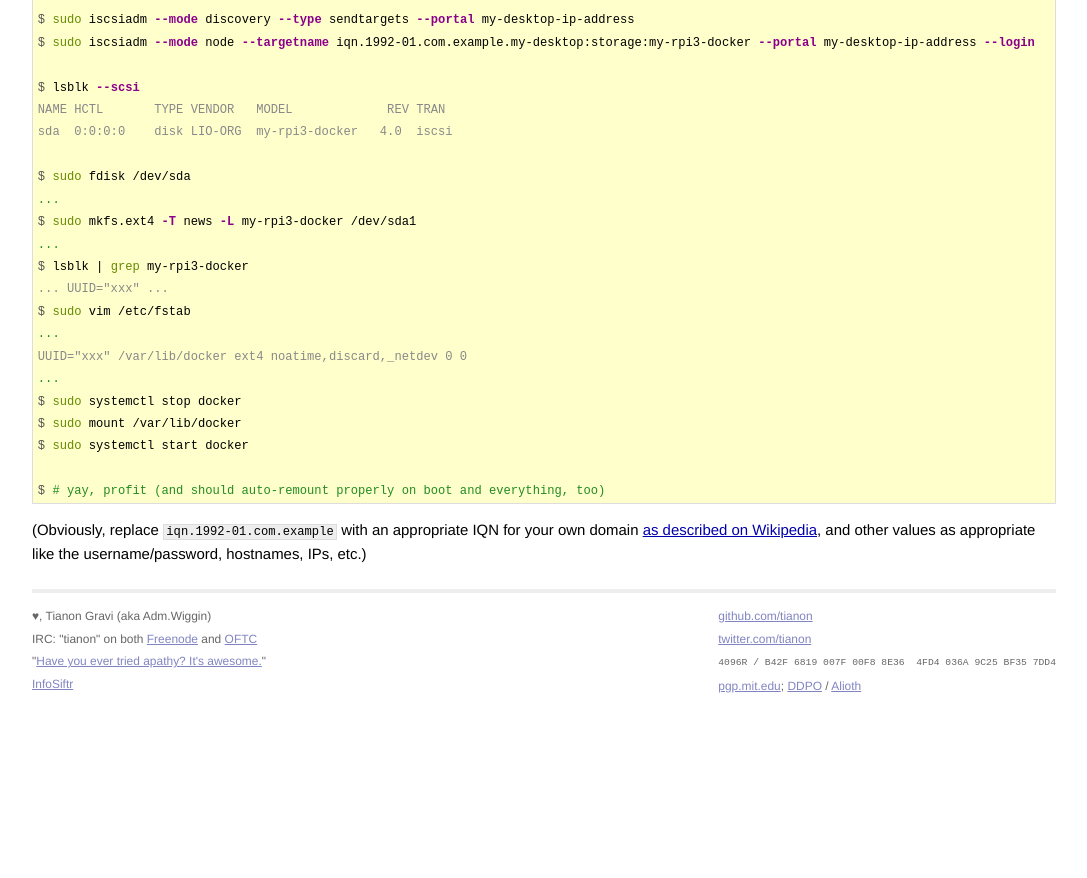
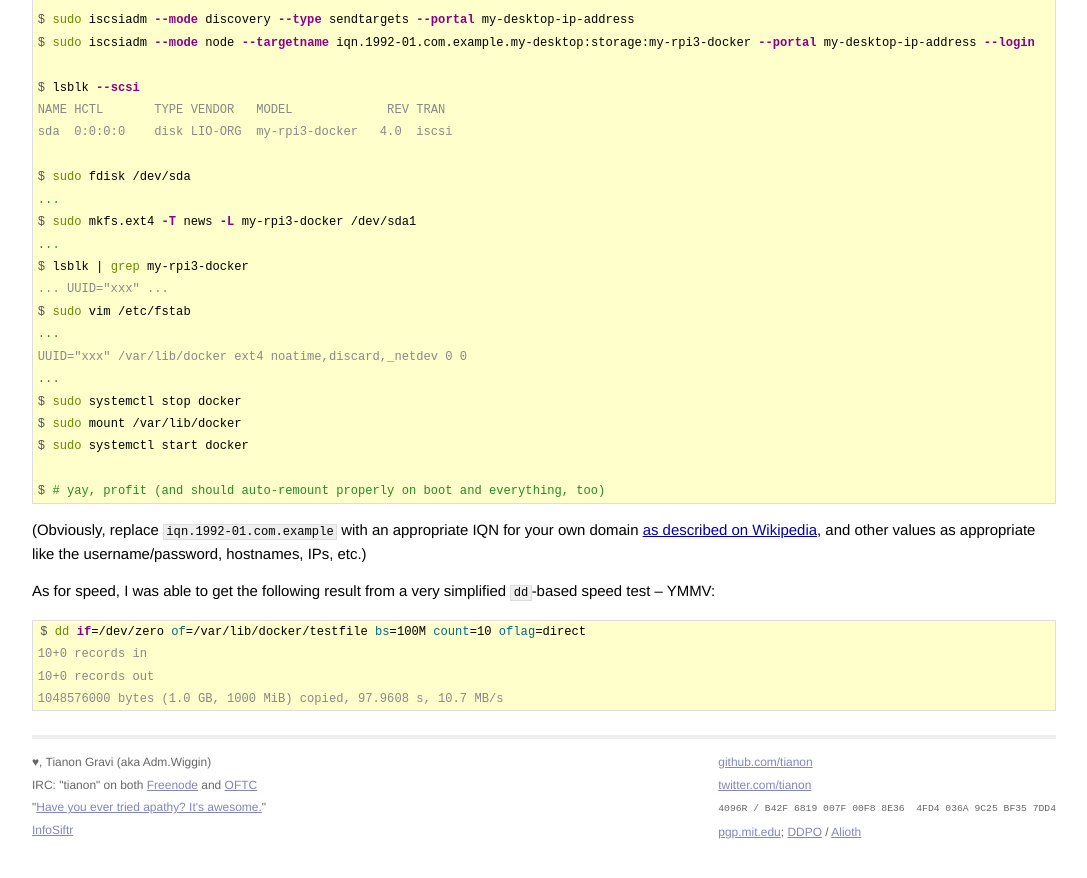
Before and after one commit to tianon/tianon.github.io, a Jekyll site: the page built from _posts/2018-01-11-iscsi.md, in a window 1280 px wide and 900 px high, scrolled down 1590 px. Shown: the top 878 px of the window, without its empty margins (96-1183 px from the left). Built offline with Jekyll 4.4.1, drawn with Linux system fonts in a browser that asks for light colours; before the commit the page ends 2344 px from its top, so only the background shows below that.

Commit message:
Add a short note about speed

````diff
--- a/_posts/2018-01-11-iscsi.md
+++ b/_posts/2018-01-11-iscsi.md
@@ -94,3 +94,12 @@ $ # yay, profit (and should auto-remount properly on boot and everything, too)
 ```
 
 (Obviously, replace `iqn.1992-01.com.example` with an appropriate IQN for your own domain [as described on Wikipedia](https://en.wikipedia.org/wiki/ISCSI#Addressing), and other values as appropriate like the username/password, hostnames, IPs, etc.)
+
+As for speed, I was able to get the following result from a very simplified `dd`-based speed test -- YMMV:
+
+```console
+$ dd if=/dev/zero of=/var/lib/docker/testfile bs=100M count=10 oflag=direct
+10+0 records in
+10+0 records out
+1048576000 bytes (1.0 GB, 1000 MiB) copied, 97.9608 s, 10.7 MB/s
+```
````
